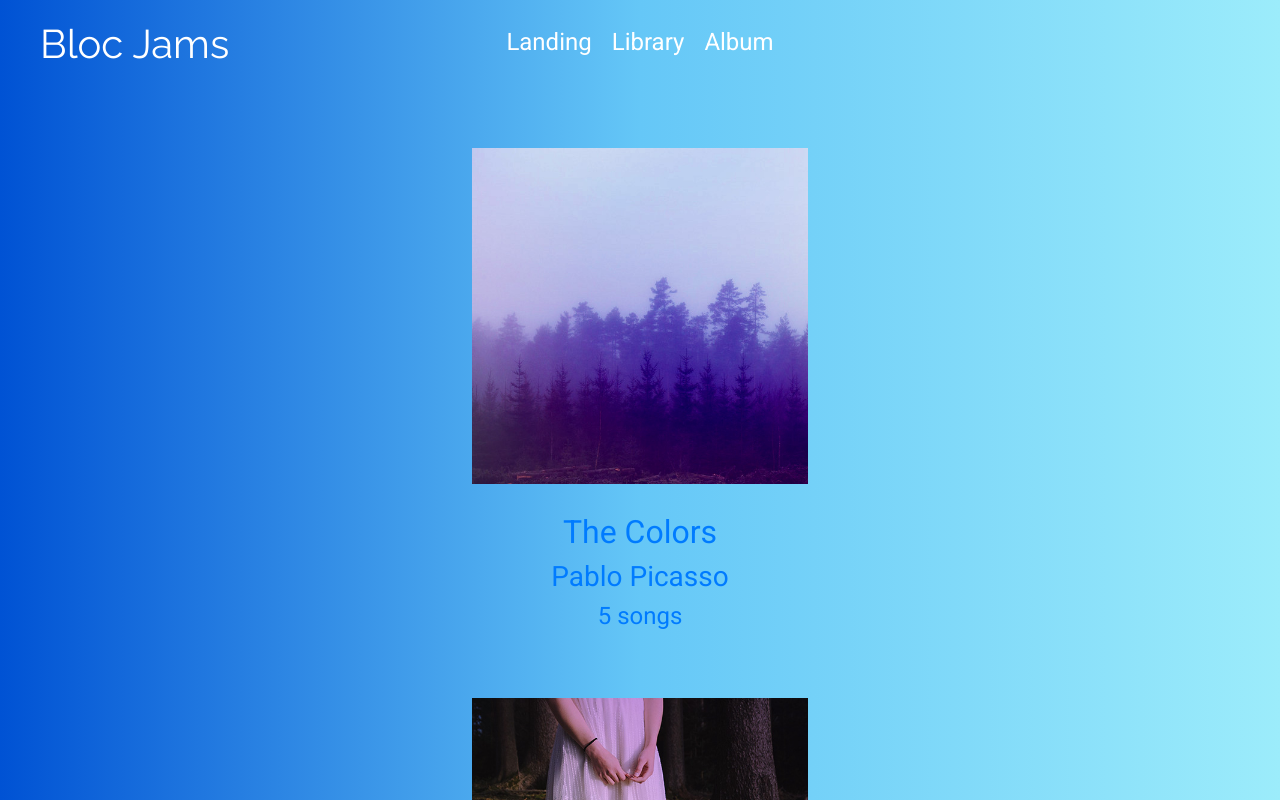
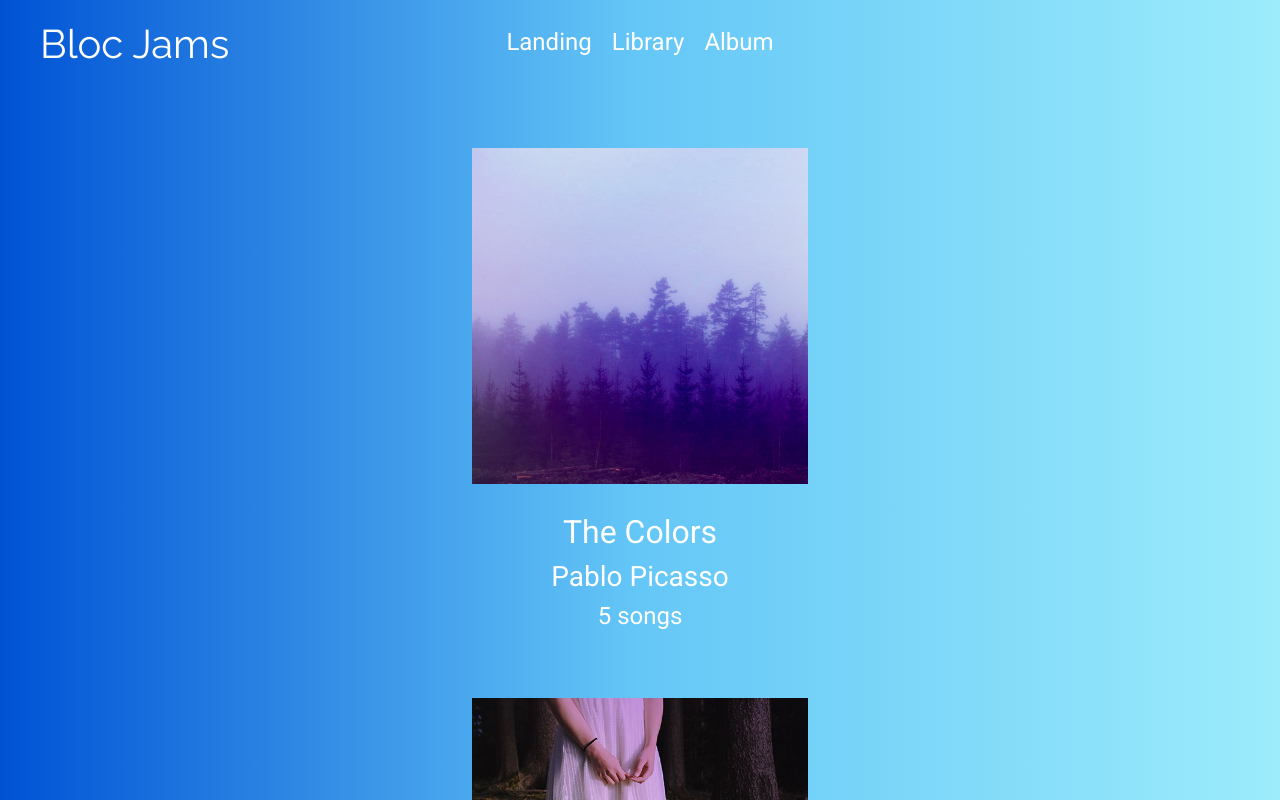
Before and after one commit to RMunschie92/bloc-jams-react, a React (Create React App) app in the folder bloc-jams-react/: page /library in a window 1280 px wide. Shown: the top 800 px of the page. Built offline with nearby package versions, Linux system fonts and the light colour scheme.

Commit message:
library styles updated

```diff
--- a/bloc-jams-react/src/styles/App.css
+++ b/bloc-jams-react/src/styles/App.css
@@ -36,16 +36,6 @@ a:hover, a:active, a:visited, a:focus {
   margin-top: -1em;
 }
 
-.App-logo {
-  animation: App-logo-spin infinite 20s linear;
-  height: 80px;
-}
-
 .App-intro {
   font-size: large;
 }
-
-@keyframes App-logo-spin {
-  from { transform: rotate(0deg); }
-  to { transform: rotate(360deg); }
-}
--- a/bloc-jams-react/src/styles/Library.css
+++ b/bloc-jams-react/src/styles/Library.css
@@ -19,15 +19,18 @@
 
 .album-title {
   font-size: 2em;
+  color: #fff;
   font-family: 'Roboto', sans-serif;
 }
 
 .album-artist {
   font-size: 1.75em;
+    color: #fff;
   font-family: 'Roboto', sans-serif;
 }
 
 .album-songs-length {
   font-size: 1.5em;
+  color: #fff;
   font-family: 'Roboto', sans-serif;
 }
```
